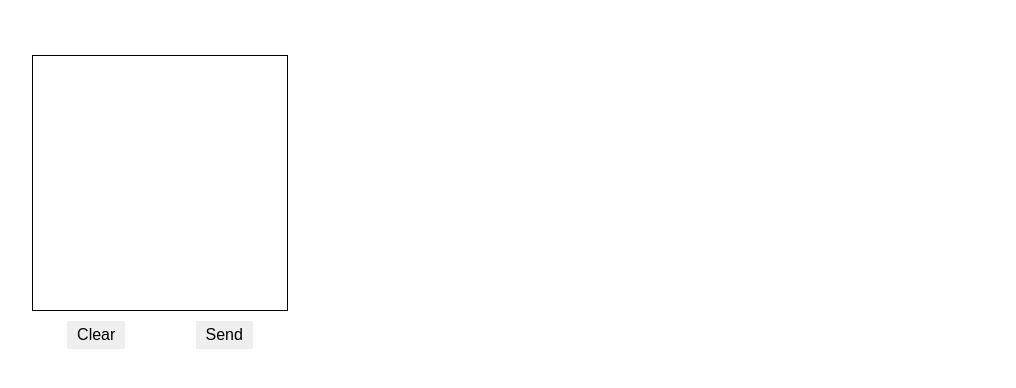
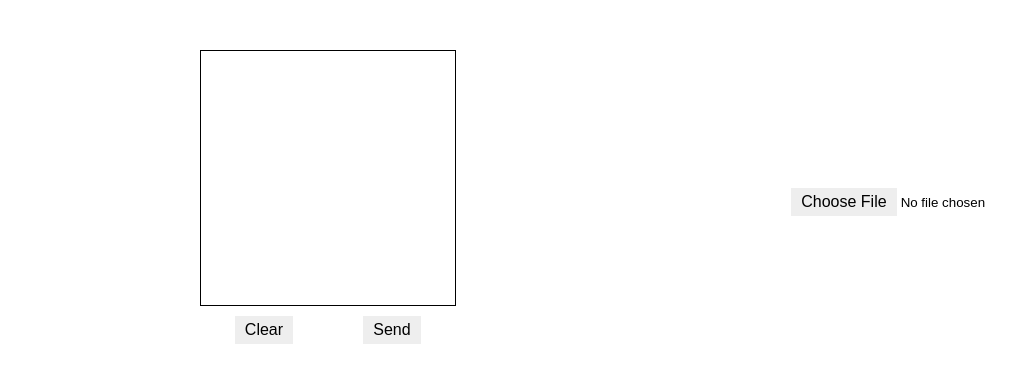
Before and after one commit to LukeLacer/its-i, a Next.js app: page / in a window 1280 px wide. Shown: the top 388 px of the page, without its empty margins (18-1034 px from the left). Built offline with nearby package versions, Linux system fonts and the light colour scheme.

Commit message:
choose image and fix dataURL

```diff
--- a/components/Canvas/index.tsx
+++ b/components/Canvas/index.tsx
@@ -4,11 +4,10 @@ import React, { useEffect, useRef, useState } from 'react';
 interface ICanvasProps extends React.DetailedHTMLProps<React.CanvasHTMLAttributes<HTMLCanvasElement>, HTMLCanvasElement> {
     width: number;
     height: number;
-    sendDraw: Function;
+    chosenimage: Function;
 }
 
-const Canvas = (props: ICanvasProps) => {
-    const {width, height, sendDraw} = props;
+const Canvas = ({width, height, chosenimage, ...rest}: ICanvasProps) => {
 
     const canvasStyling = {
         width: `${width}px`,
@@ -64,9 +63,14 @@ const Canvas = (props: ICanvasProps) => {
         context.restore();
     }
 
+    const sendImage = () => {
+        chosenimage(canvasRef.current.toDataURL());
+        clearDraw();
+    }
+
     return (<div className='canvas-wrapper'>
         <canvas
-            {...props}
+            {...rest}
             style={canvasStyling}
             onMouseDown={startDrawing}
             onMouseUp={finishDrawing}
@@ -76,7 +80,7 @@ const Canvas = (props: ICanvasProps) => {
         />
         <div className='canvas-button-wrapper'>
             <button className='canvas-clear-button' onClick={e => clearDraw()}>Clear</button>
-            <button className='canvas-send-button' onClick={e => sendDraw(canvasRef.current.toDataURL())}>Send</button>
+            <button className='canvas-send-button' onClick={e => sendImage()}>Send</button>
         </div>
     </div>)
 }
--- /dev/null
+++ b/components/FilePicker/index.tsx
@@ -0,0 +1,34 @@
+/* eslint-disable react-hooks/exhaustive-deps */
+import React, { useEffect, useRef, useState } from 'react';
+
+interface IFilePickerProps {
+    chosenimage: Function;
+}
+
+
+const FilePicker = ({chosenimage}: IFilePickerProps) => {
+
+    const [selectedFile, setSelectedFile] = useState(null);
+
+    useEffect(() => {
+        if (!selectedFile) return
+        var reader = new FileReader();
+        reader.readAsDataURL(selectedFile);
+        reader.onload = function () {
+            chosenimage(reader.result);
+        };
+        reader.onerror = function (error) {
+          console.log('Error: ', error);
+        };
+    }, [selectedFile])
+
+    const changeHandler = (event) => {
+		setSelectedFile(event.target.files[0]);
+	};
+
+    return (<div className='file-picker-wrapper'>
+        <input type="file" name="file" accept="image/*" onChange={changeHandler} />
+    </div>)
+}
+
+export default FilePicker;
--- a/pages/_app.js
+++ b/pages/_app.js
@@ -1,5 +1,6 @@
 import '../styles/globals.css'
 import '../styles/Canvas.css';
+import '../styles/FilePicker.css';
 
 function MyApp({ Component, pageProps }) {
   return <Component {...pageProps} />
--- a/pages/index.js
+++ b/pages/index.js
@@ -1,15 +1,18 @@
 import styles from '../styles/Home.module.css'
 import Canvas from '../components/Canvas'
+import FilePicker from '../components/FilePicker'
 
 export default function Home() {
-  const sendDraw = (img_data) => {
-    let img = new Image();
-    img.src = img_data;
+  const sendImage = (img_data) => {
+    console.log(typeof img_data)
+    console.log(img_data)
     alert('Essa imagem pode ser uma letra "i"');
   }
+
   return (
-    <>
-      <Canvas width={256} height={256} sendDraw={sendDraw}/>
-    </>
+    <div className='home-wrapper'>
+      <Canvas width={256} height={256} chosenimage={sendImage}/>
+      <FilePicker chosenimage={sendImage}/>
+    </div>
   )
 }
--- a/styles/Canvas.css
+++ b/styles/Canvas.css
@@ -1,12 +1,8 @@
 .canvas-wrapper {
     width: fit-content;
-    margin: 50px;
     display: flex;
     flex-direction: column;
     align-items: center;
-}
-canvas {
-    margin-top: 5px;
 }
 
 .canvas-button-wrapper {
@@ -14,12 +10,3 @@ canvas {
     display: flex;
     justify-content: space-around;
 }
-
-.canvas-clear-button, .canvas-send-button {
-    font-size: 1rem;
-    border: none;
-    background: #eee;
-    cursor: pointer;
-    padding: 5px 10px;
-    margin-top: 10px;
-}
--- /dev/null
+++ b/styles/FilePicker.css
@@ -0,0 +1,5 @@
+.file-picker-wrapper {
+    display: flex;
+    align-items: center;
+    justify-content: center;
+}
--- a/styles/globals.css
+++ b/styles/globals.css
@@ -14,3 +14,18 @@ a {
 * {
   box-sizing: border-box;
 }
+
+button, ::-webkit-file-upload-button {
+  font-size: 1rem;
+  border: none;
+  background: #eee;
+  cursor: pointer;
+  padding: 5px 10px;
+  margin-top: 10px;
+}
+
+.home-wrapper {
+  display: flex;
+  margin: 50px;
+  justify-content: space-around;
+}
```
